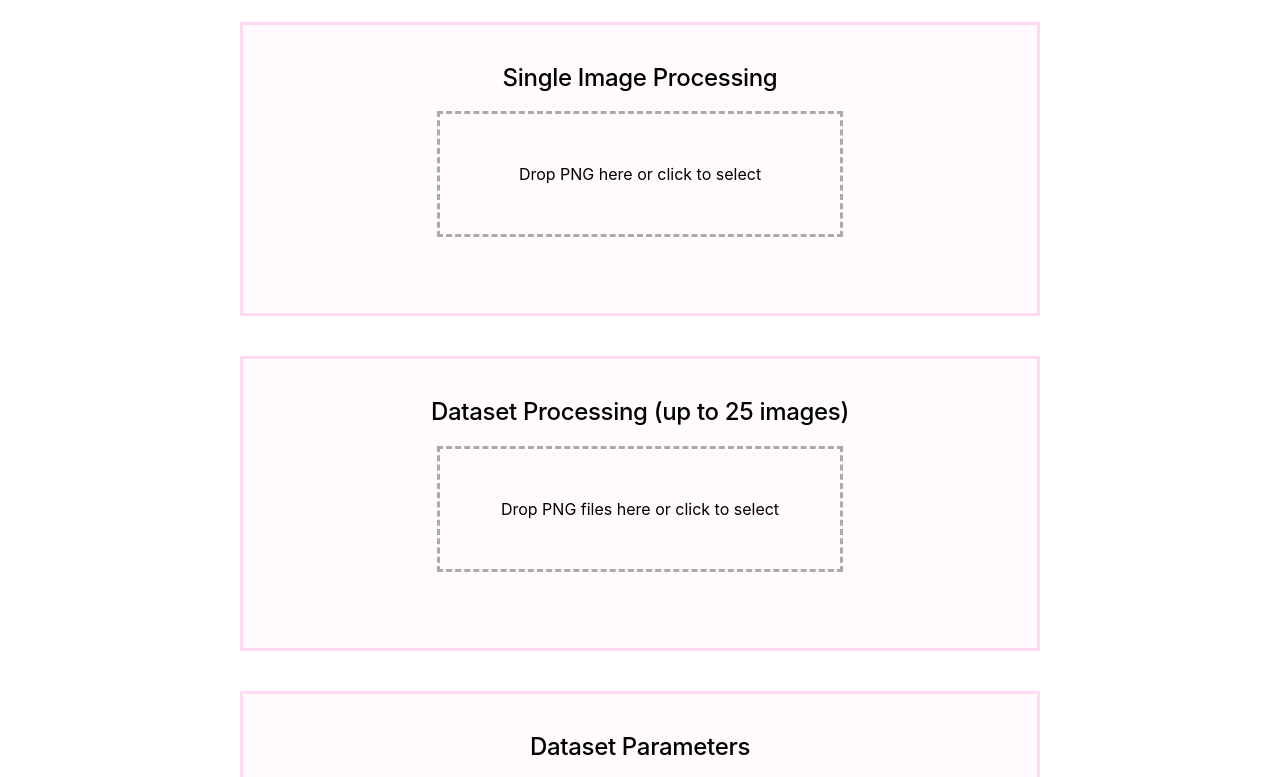
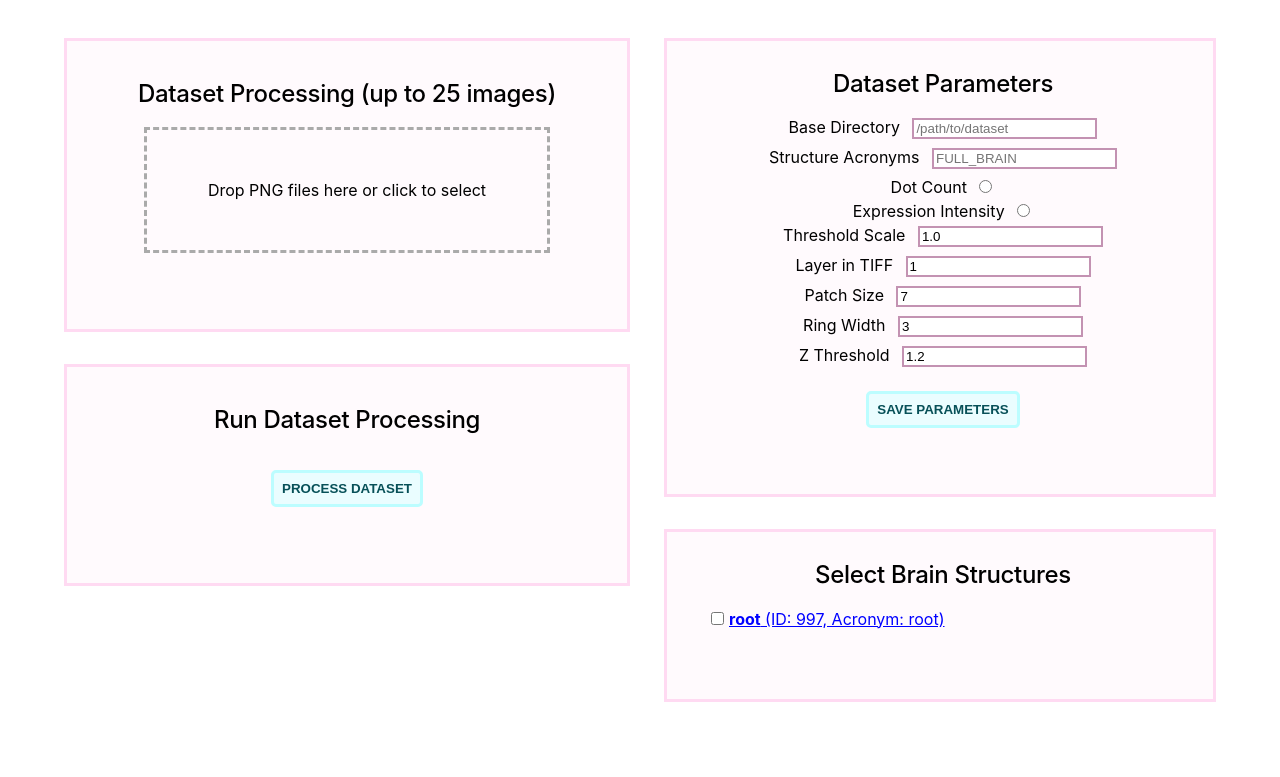
Before and after one commit to rdaggs/neugenes_site, a browser extension: page frontend/public/upload_page.html in a window 1280 px wide. Shown: the part 125-902 px from the top of the page. Drawn offline with Linux system fonts and the light colour scheme; no server answers; a web font is replaced by a local one.

Commit message:
brain structures section added, upload into 2 columns, exclusive or params

```diff
--- a/frontend/public/upload_page.html
+++ b/frontend/public/upload_page.html
@@ -34,8 +34,9 @@
       background: #ffffff;
       font-family: -apple-system, BlinkMacSystemFont, "Segoe UI", "Inter", "Helvetica Neue", Arial, sans-serif;
       text-align: center;
-      padding: 40px;
-      max-width: 800px;
+      padding: 2rem;
+      padding-right: 8rem;
+      max-width: 1500px;
       margin: 0 auto;
     }
 
@@ -83,7 +84,8 @@
       background: #77d1db;
       border-color: #075058;
     }
-    #viewResultsBtn{
+
+    #viewResultsBtn {
       margin-top: 1rem;
       padding: 0.5rem;
       background: #ffd1c3;
@@ -94,10 +96,32 @@
       border-radius: 5px;
 
     }
+
     #viewResultsBtn:hover {
       background: #d3dd66;
       border-color: #075058;
     }
+
+    /* General list styles */
+    ul {
+      list-style-type: none;
+      padding-left: 20px;
+    }
+
+    li {
+      margin: 5px 0;
+      text-align: left;
+      /* Force text alignment to the left */
+    }
+
+
+
+    /* Checkbox styles */
+    li input[type="checkbox"] {
+      margin-right: 5px;
+      /* Add space between checkbox and text */
+    }
+
 
     input {
       border-radius: 0px;
@@ -109,8 +133,10 @@
 
     .param-section {
       background: #fffafd;
-      padding: 20px;
+      padding: 10px;
       border: 3px solid #ffdaf2;
+      padding-left: 1rem;
+
     }
 
     .param-item {
@@ -211,19 +237,38 @@
       background: #d1ecf1;
       color: #0c5460;
     }
+
+    .two-column-grid {
+      display: grid;
+      grid-template-columns: 1fr 1fr;
+      gap: 5rem;
+      margin-top: 30px;
+    }
+
+    /* Make sure sections stretch full width of each column */
+    .left-col>div,
+    .right-col>div {
+      width: 100%;
+      margin: 2rem;
+    }
+    .left-col{
+      flex: 1;
+    }
+
+    /* Keep "View Results" centered at bottom */
+    .view-results {
+      margin-top: 50px;
+      text-align: center;
+    }
   </style>
 </head>
 
 <body>
   <h1>NeuGenes Image Upload</h1>
+  <div class="two-column-grid">
 
-  <!-- Single Image Upload -->
-  <div class="upload-section">
-    <h2>Single Image Processing</h2>
-    <div id="dropZoneSingle">Drop PNG here or click to select</div>
-    <input type="file" id="fileInputSingle" accept="image/png" style="display: none">
-    <p id="statusSingle" class="status"></p>
-  </div>
+    <!-- LEFT COLUMN -->
+    <div class="left-col">
 
       <!-- Multiple Image Upload (Dataset) -->
       <div class="upload-section">
@@ -234,6 +279,15 @@
         <button id="uploadBtn" style="display: none">Upload All Images</button>
         <p id="statusMultiple" class="status"></p>
       </div>
+      <!-- Processing -->
+      <div class="upload-section">
+        <h2>Run Dataset Processing</h2>
+        <button id="processDatasetBtn">Process Dataset</button>
+        <p id="processStatus" class="status"></p>
+      </div>
+    </div>
+    <div class="right-col">
+
 
       <!-- Parameter Selection -->
       <div class="param-section">
@@ -249,11 +303,13 @@
           </div>
           <div class="param-item">
             <label for="dotCount">Dot Count</label>
-        <input type="checkbox" id="dotCount" checked>
+            <input type="radio" id="dotCount" onchange="handleCheckbox(this, 'expressionIntensity')">
           </div>
           <div class="param-item">
+
             <label for="expressionIntensity">Expression Intensity</label>
-        <input type="checkbox" id="expressionIntensity">
+            <input type="radio" id="expressionIntensity" onchange="handleCheckbox(this, 'dotCount')">
+
           </div>
           <div class="param-item">
             <label for="thresholdScale">Threshold Scale</label>
@@ -279,13 +335,17 @@
         <button id="saveParamsBtn">Save Parameters</button>
         <p id="paramsStatus" class="status"></p>
       </div>
+      <div class="param-section">
+        <h2>Select Brain Structures</h2>
+        <div id="brainStructureTree"></div>
+        <p id="structureStatus" class="status"></p>
 
-  <!-- Processing -->
-  <div class="upload-section">
-    <h2>Run Dataset Processing</h2>
-    <button id="processDatasetBtn">Process Dataset</button>
-    <p id="processStatus" class="status"></p>
       </div>
+    </div> <!-- end right-col -->
+
+  </div>
+
+
 
   <!-- Results -->
   <div class="view-results">
@@ -509,6 +569,7 @@
       const payload = {
         base_dir: document.getElementById('baseDir').value,
         structure_acronymns: document.getElementById('structureAcronyms').value,
+        selected_structure_ids: getSelectedStructureIds(),   // <-- ADDED
         dot_count: document.getElementById('dotCount').checked,
         expression_intensity: document.getElementById('expressionIntensity').checked,
         threshold_scale: parseFloat(document.getElementById('thresholdScale').value),
@@ -517,6 +578,7 @@
         ring_width: parseInt(document.getElementById('ringWidth').value),
         z_threshold: parseFloat(document.getElementById('zThreshold').value)
       }
+
       // send parameters in JSON body to backend
       const res = await fetch('/accept_dataset_parameters', {
         method: 'POST',
@@ -581,6 +643,140 @@
       element.className = 'status'
       if (type) element.classList.add(type)
     }
+
+    function handleCheckbox(current, otherId) {
+      if (current.checked) {
+        document.getElementById(otherId).checked = false;
+      }
+    }
+    /* ===================== BRAIN STRUCTURE TREE LOGIC ===================== */
+
+    // Example hierarchy (you can replace with full Allen hierarchy from backend)
+    const brainTreeData = {
+      id: 997,
+      name: "root",
+      acronym: "root",
+      checked: false,
+      children: [
+        {
+          id: 8,
+          name: "Basic cell groups and regions",
+          acronym: "grey",
+          checked: false,
+          children: [
+            {
+              id: 567,
+              name: "Cerebrum",
+              acronym: "CH",
+              checked: false,
+              children: []
+            },
+            {
+              id: 343,
+              name: "Brain stem",
+              acronym: "BS",
+              checked: false,
+              children: []
+            },
+            {
+              id: 512,
+              name: "Cerebellum",
+              acronym: "CB",
+              checked: false,
+              children: []
+            }
+          ]
+        },
+        {
+          id: 1009,
+          name: "fiber tracts",
+          acronym: "fiber tracts",
+          checked: false,
+          children: []
+        },
+        {
+          id: 73,
+          name: "ventricular systems",
+          acronym: "VS",
+          checked: false,
+          children: []
+        }
+      ]
+    };
+
+    let expandedNodes = new Set();
+    let selectedStructureIds = new Set();
+
+    /* ---------- Create a single node ---------- */
+    function createTreeNode(node) {
+      const li = document.createElement("li");
+      li.id = `node-${node.id}`;
+
+      // Checkbox
+      const checkbox = document.createElement("input");
+      checkbox.type = "checkbox";
+      checkbox.checked = node.checked;
+      checkbox.addEventListener("change", () => {
+        node.checked = checkbox.checked;
+
+        if (checkbox.checked) {
+          selectedStructureIds.add(node.id);
+        } else {
+          selectedStructureIds.delete(node.id);
+        }
+      });
+      li.appendChild(checkbox);
+
+      // Expand toggle text
+      const label = document.createElement("span");
+      label.className = "toggle";
+      label.style.cursor = "pointer";
+      label.style.color = "blue";
+      label.style.textDecoration = "underline";
+      label.innerHTML = `<strong>${node.name}</strong> (ID: ${node.id}, Acronym: ${node.acronym})`;
+
+      label.addEventListener("click", () => {
+        if (expandedNodes.has(node.id)) expandedNodes.delete(node.id);
+        else expandedNodes.add(node.id);
+
+        renderBrainTree();
+      });
+
+      li.appendChild(label);
+
+      // Render children only if expanded
+      if (node.children && node.children.length > 0 && expandedNodes.has(node.id)) {
+        const ul = document.createElement("ul");
+        ul.style.paddingLeft = "20px";
+
+        node.children.forEach(child => {
+          ul.appendChild(createTreeNode(child));
+        });
+
+        li.appendChild(ul);
+      }
+
+      return li;
+    }
+
+    /* ---------- Render full tree ---------- */
+    function renderBrainTree() {
+      const container = document.getElementById("brainStructureTree");
+      container.innerHTML = ""; // clear old
+
+      const ul = document.createElement("ul");
+      ul.appendChild(createTreeNode(brainTreeData));
+
+      container.appendChild(ul);
+    }
+
+    /* Initial render */
+    renderBrainTree();
+
+    /* Expose selected structures when saving parameters */
+    function getSelectedStructureIds() {
+      return Array.from(selectedStructureIds);
+    }
   </script>
 </body>
 
```
Also changed, not shown: frontend/public/results_page.html (+11 -9 lines). Lines whose indentation alone changed are shown as unchanged.
